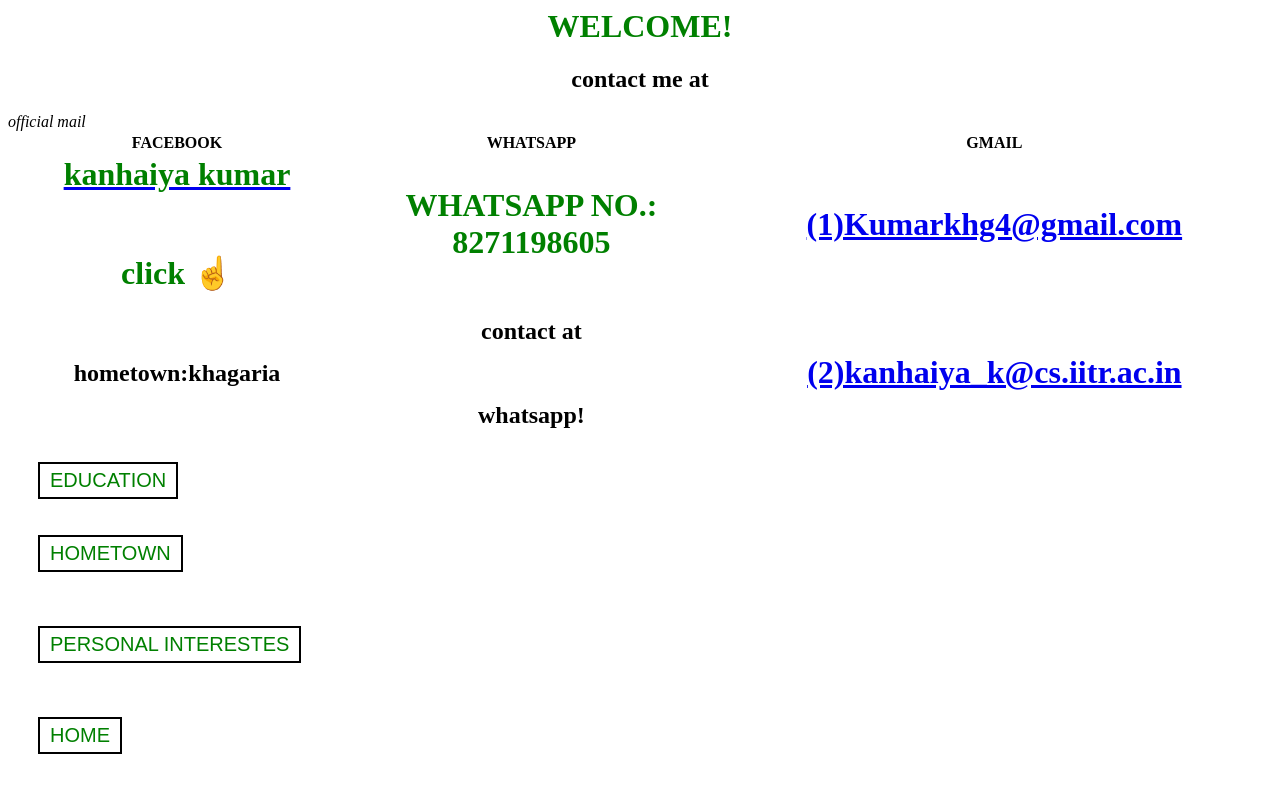
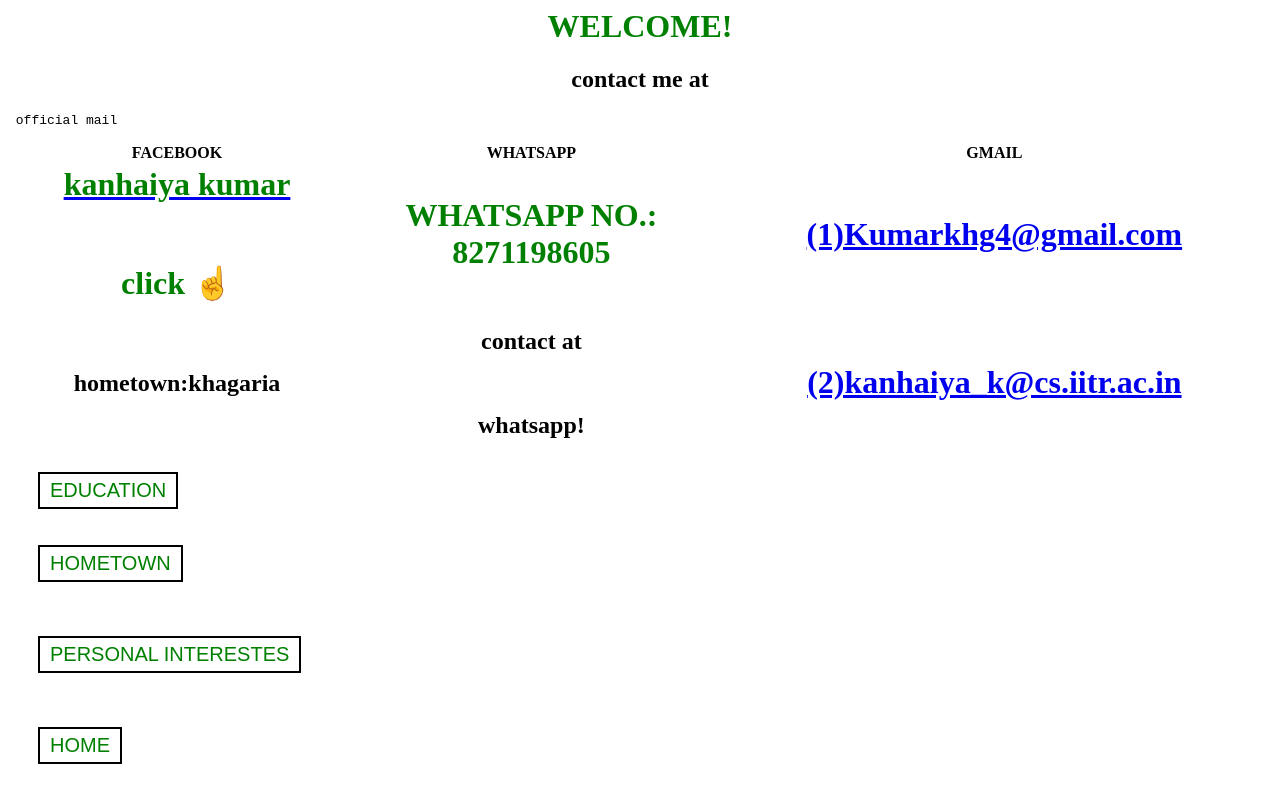
Before and after one commit to kanhaiya-2000/kanhaiyaproject.html, a plain HTML site: page contact.html in a window 1280 px wide. Drawn offline with Linux system fonts and the light colour scheme.

Commit message:
Update contact.html

```diff
--- a/contact.html
+++ b/contact.html
@@ -36,7 +36,7 @@ h2
             <td><h2>hometown:khagaria</h2></td>
                   <td><h2>contact at</h2> <br><h2>whatsapp!</h2></td>
                         <td><h1><a href="mailto:kanhaiya_k@cs.iitr.ac.in">(2)kanhaiya_k@cs.iitr.ac.in</a></h1></td>
-                                                                          <i> official mail</i>
+                                                                          <pre> official mail</pre>
          </tr>
 
     </table>
```
